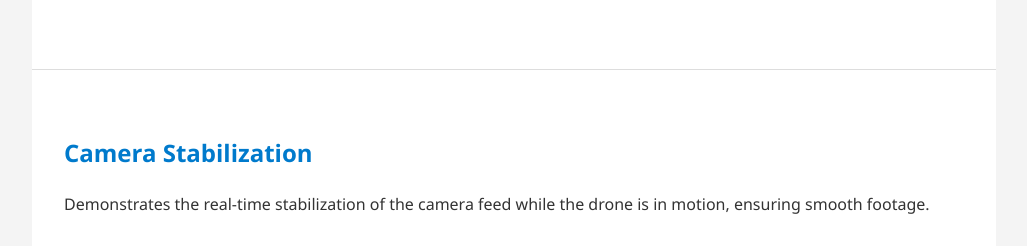
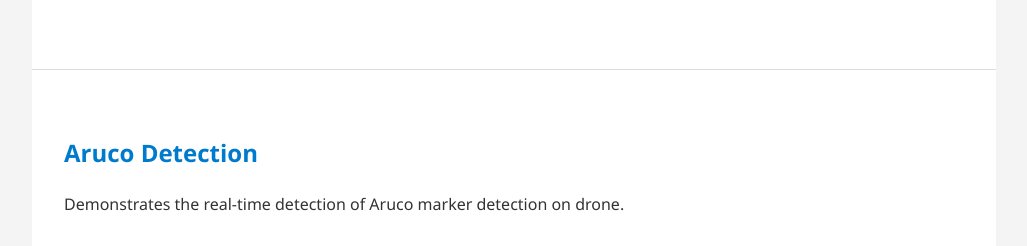
Before and after one commit to tollaksund/tollaksund.github.io, a plain HTML site: page project4.html in a window 1280 px wide. Shown: the part 1820-2066 px from the top of the page, without its empty margins (126-1153 px from the left). Drawn offline with Linux system fonts and the light colour scheme.

Commit message:
Update project4.html

```diff
--- a/project4.html
+++ b/project4.html
@@ -104,10 +104,10 @@
 
 
   <section>
-    <h2>Camera Stabilization</h2>
-    <p>Demonstrates the real-time stabilization of the camera feed while the drone is in motion, ensuring smooth footage.</p>
+    <h2>Aruco Detection</h2>
+    <p>Demonstrates the real-time detection of Aruco marker detection on drone.</p>
     <video controls>
-      <source src="videos/camera_stabilization.mp4" type="video/mp4" />
+      <source src="Aruco_detection.mp4" type="video/mp4" />
       Your browser does not support the video tag.
     </video>
   </section>
```
